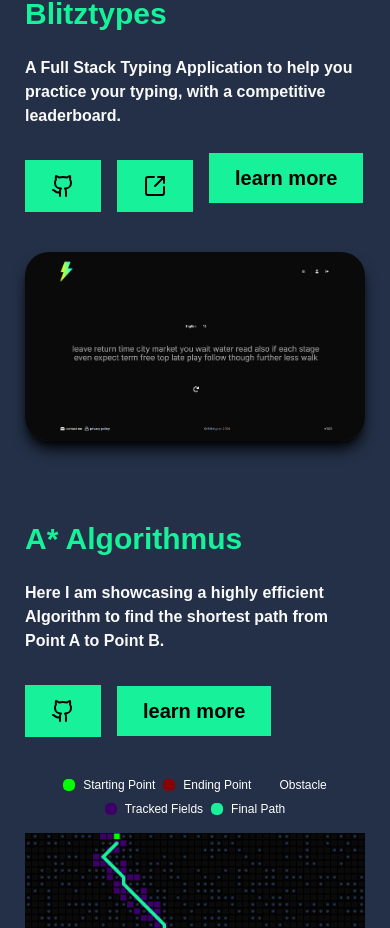
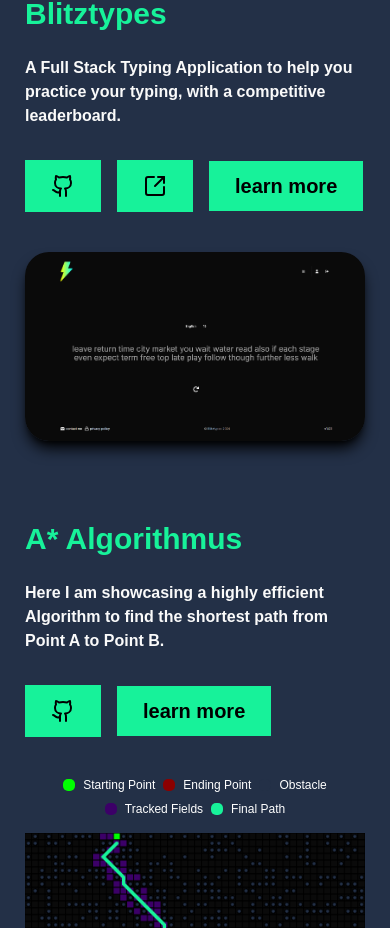
Before and after one commit to KirishanthRajaraj/portfolio-2024, a Next.js app: page /en in a window 390 px wide. Shown: the part 3478-4406 px from the top of the page. Built offline with nearby package versions, Linux system fonts and the light colour scheme.

Commit message:
fix button alignment issue

```diff
--- a/src/app/components/projects.tsx
+++ b/src/app/components/projects.tsx
@@ -45,7 +45,7 @@ const projects = () => {
                                 {projectsT[0].description}
                             </div>
 
-                            <div className="flex items-center flex-wrap gap-4">
+                            <div className="flex items-center flex-wrap gap-x-4">
                                 <div className="btn mt-8">
                                     <Link href={"https://github.com/KirishanthRajaraj/BlitzTypes"} target='_blank' className='flex items-center px-6 py-3 text-xl text-black hover:bg-green shadow-green duration-200 bg-green text-[var(--background)] font-extrabold border-transparent border-2 hover:bg-transparent hover:border-green hover:border-2 hover:text-green'>
                                         <Github />
@@ -58,7 +58,7 @@ const projects = () => {
                                     </Link>
                                 </div>
 
-                                <div className="btn sm:mt-8 mt-4">
+                                <div className="btn mt-8">
                                     <Link href={`/${locale}/BlitzTypes`} className='px-6 py-3 text-xl text-black hover:bg-green shadow-green duration-200 bg-green text-[var(--background)] font-extrabold border-transparent border-2 hover:bg-transparent hover:border-green hover:border-2 hover:text-green'>
                                         {tg('learnMore')}
                                     </Link>
```
